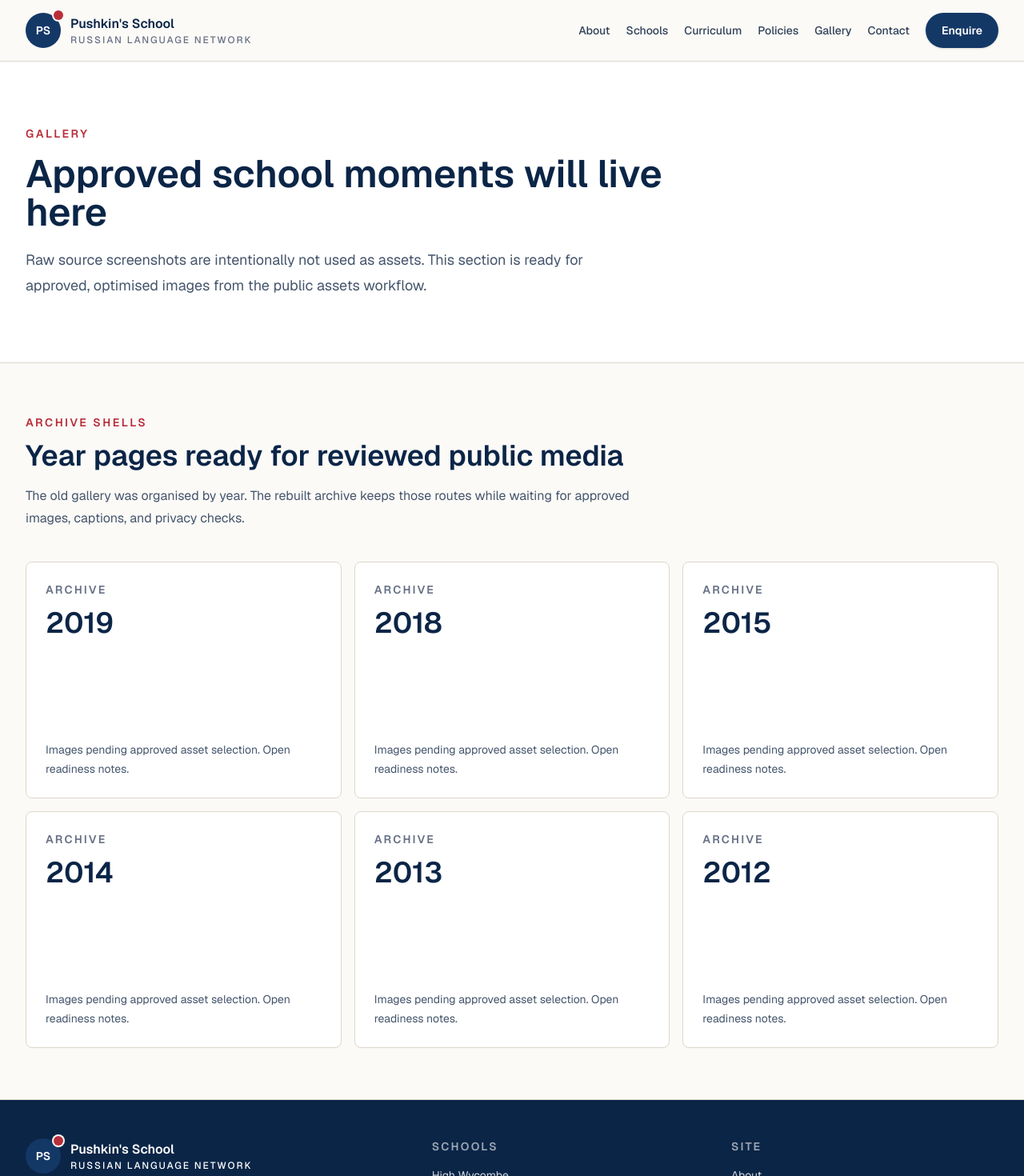
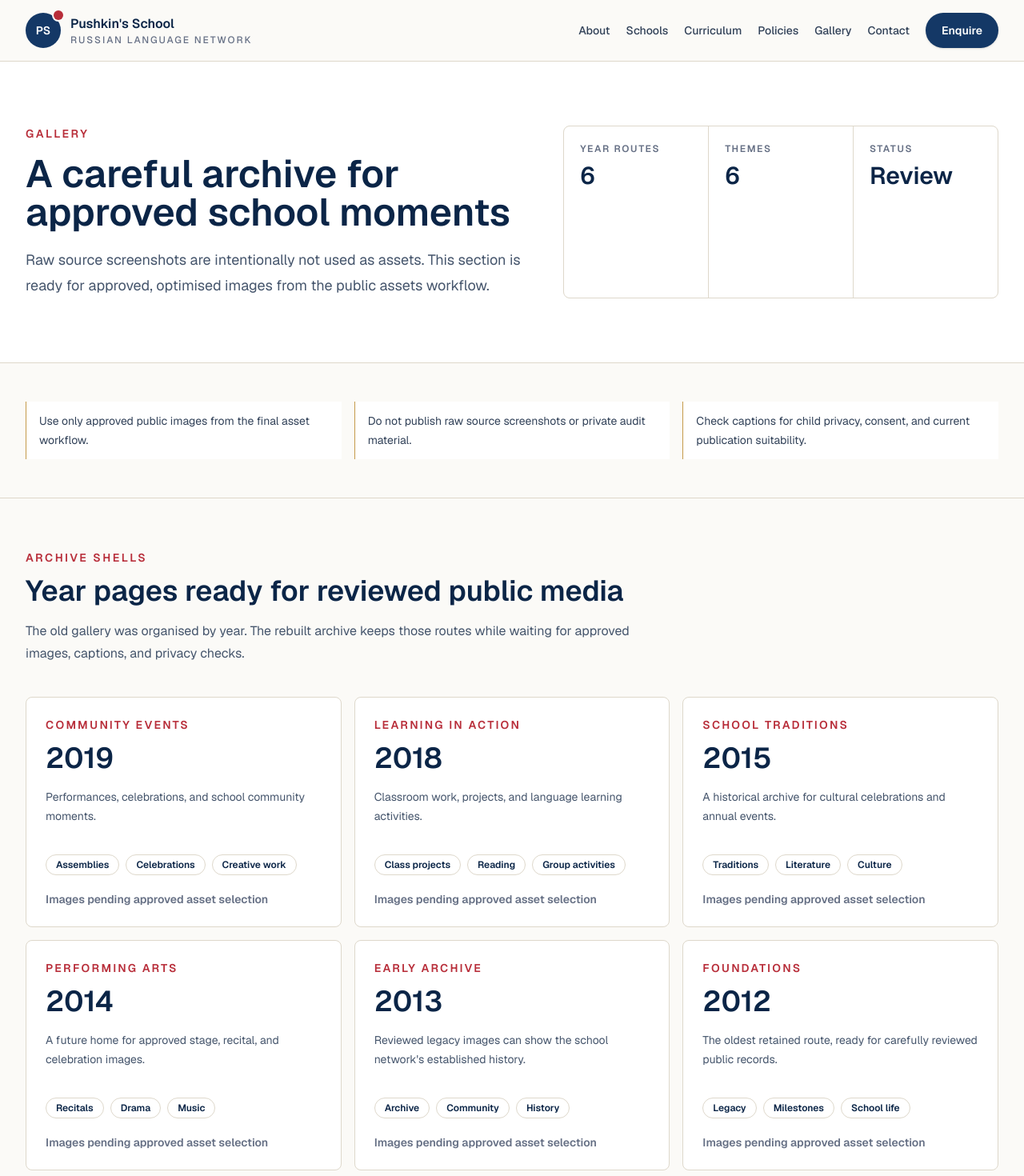
Before and after one commit to AntonV0/pushkins-russian-school, a Next.js app: page /gallery in a window 1280 px wide. Shown: the top 1470 px of the page at 80% size. Built offline with nearby package versions, Linux system fonts and the light colour scheme.

Commit message:
feat(content): polish gallery archive shells

```diff
--- a/src/app/gallery/[year]/page.tsx
+++ b/src/app/gallery/[year]/page.tsx
@@ -1,7 +1,11 @@
 import type { Metadata } from "next";
 import { notFound } from "next/navigation";
 import { ButtonLink } from "@/components/site/button-link";
-import { galleryArchives, getGalleryArchive } from "@/data/gallery";
+import {
+  galleryArchives,
+  galleryReadinessNotes,
+  getGalleryArchive,
+} from "@/data/gallery";
 
 type GalleryYearPageProps = {
   params: Promise<{ year: string }>;
@@ -49,7 +53,8 @@ export default async function GalleryYearPage({ params }: GalleryYearPageProps)
   return (
     <main>
       <section className="border-b border-border-soft bg-surface py-16 sm:py-20">
-        <div className="mx-auto max-w-7xl px-6 lg:px-8">
+        <div className="mx-auto grid max-w-7xl gap-10 px-6 lg:grid-cols-[1fr_0.78fr] lg:px-8">
+          <div>
             <p className="text-sm font-semibold uppercase tracking-[0.18em] text-brand-red">
               Gallery archive
             </p>
@@ -59,6 +64,25 @@ export default async function GalleryYearPage({ params }: GalleryYearPageProps)
             <p className="mt-5 max-w-3xl text-lg leading-8 text-slate-600">
               {archive.summary}
             </p>
+          </div>
+          <aside className="bg-surface-muted p-6 sm:p-8">
+            <p className="text-sm font-semibold uppercase tracking-[0.16em] text-brand-red">
+              {archive.theme}
+            </p>
+            <p className="mt-4 text-sm leading-6 text-slate-600">
+              {archive.tone}
+            </p>
+            <div className="mt-5 flex flex-wrap gap-2">
+              {archive.highlights.map((highlight) => (
+                <span
+                  key={highlight}
+                  className="rounded-full border border-border-soft bg-surface px-3 py-1 text-xs font-semibold text-brand-blue-strong"
+                >
+                  {highlight}
+                </span>
+              ))}
+            </div>
+          </aside>
         </div>
       </section>
 
@@ -70,9 +94,14 @@ export default async function GalleryYearPage({ params }: GalleryYearPageProps)
                 key={`${archive.year}-${index}`}
                 className="flex aspect-[4/3] items-end rounded-lg border border-dashed border-border-soft bg-surface-muted p-5 [background-image:linear-gradient(135deg,rgba(20,56,102,0.08)_25%,transparent_25%,transparent_50%,rgba(20,56,102,0.08)_50%,rgba(20,56,102,0.08)_75%,transparent_75%,transparent)] [background-size:28px_28px]"
               >
+                <div>
                   <p className="text-sm font-semibold text-brand-blue-strong">
                     Approved image slot {index + 1}
                   </p>
+                  <p className="mt-1 text-xs font-semibold uppercase tracking-[0.12em] text-muted">
+                    Caption pending
+                  </p>
+                </div>
               </div>
             ))}
           </div>
@@ -92,10 +121,28 @@ export default async function GalleryYearPage({ params }: GalleryYearPageProps)
                 </li>
               ))}
             </ul>
-            <ButtonLink href="/gallery" variant="secondary" className="mt-8">
+            <div className="mt-8 flex flex-col gap-3 sm:flex-row lg:flex-col">
+              <ButtonLink href="/gallery" variant="secondary">
                 Back to gallery
               </ButtonLink>
+              <span className="inline-flex items-center justify-center rounded-full border border-border-soft px-5 py-3 text-sm font-semibold text-muted">
+                Uploads pending review
+              </span>
+            </div>
           </aside>
+        </div>
+      </section>
+
+      <section className="border-t border-border-soft bg-surface py-12">
+        <div className="mx-auto grid max-w-7xl gap-4 px-6 md:grid-cols-3 lg:px-8">
+          {galleryReadinessNotes.map((note) => (
+            <div
+              key={note}
+              className="border-l border-brand-gold bg-background px-4 py-3 text-sm leading-6 text-slate-700"
+            >
+              {note}
+            </div>
+          ))}
         </div>
       </section>
     </main>
--- a/src/app/gallery/page.tsx
+++ b/src/app/gallery/page.tsx
@@ -1,7 +1,12 @@
 import type { Metadata } from "next";
 import Link from "next/link";
+import { MetricStrip } from "@/components/site/metric-strip";
 import { SectionIntro } from "@/components/site/section-intro";
-import { galleryArchives } from "@/data/gallery";
+import {
+  galleryArchives,
+  galleryReadinessNotes,
+  galleryThemes,
+} from "@/data/gallery";
 
 export const metadata: Metadata = {
   title: "Gallery",
@@ -22,18 +27,40 @@ export default function GalleryPage() {
   return (
     <main>
       <section className="border-b border-border-soft bg-surface py-16 sm:py-20">
-        <div className="mx-auto max-w-7xl px-6 lg:px-8">
+        <div className="mx-auto grid max-w-7xl gap-10 px-6 lg:grid-cols-[1fr_0.86fr] lg:px-8">
+          <div>
             <p className="text-sm font-semibold uppercase tracking-[0.18em] text-brand-red">
               Gallery
             </p>
             <h1 className="mt-4 max-w-4xl text-4xl font-semibold text-brand-blue-strong sm:text-5xl">
-            Approved school moments will live here
+              A careful archive for approved school moments
             </h1>
             <p className="mt-5 max-w-3xl text-lg leading-8 text-slate-600">
               Raw source screenshots are intentionally not used as assets. This
               section is ready for approved, optimised images from the public
               assets workflow.
             </p>
+          </div>
+          <MetricStrip
+            metrics={[
+              { label: "Year routes", value: galleryArchives.length },
+              { label: "Themes", value: galleryThemes.length },
+              { label: "Status", value: "Review" },
+            ]}
+          />
+        </div>
+      </section>
+
+      <section className="border-b border-border-soft bg-background py-12">
+        <div className="mx-auto grid max-w-7xl gap-4 px-6 md:grid-cols-3 lg:px-8">
+          {galleryReadinessNotes.map((note) => (
+            <div
+              key={note}
+              className="border-l border-brand-gold bg-surface px-4 py-3 text-sm leading-6 text-slate-700"
+            >
+              {note}
+            </div>
+          ))}
         </div>
       </section>
 
@@ -54,19 +81,34 @@ export default function GalleryPage() {
               <Link
                 key={archive.year}
                 href={`/gallery/${archive.year}`}
-                className="group flex aspect-[4/3] flex-col justify-between rounded-lg border border-border-soft bg-surface p-6 transition hover:-translate-y-0.5 hover:border-brand-red hover:shadow-md"
+                className="group flex min-h-72 flex-col justify-between rounded-lg border border-border-soft bg-surface p-6 transition hover:-translate-y-0.5 hover:border-brand-red hover:shadow-md"
               >
                 <div>
-                  <p className="text-sm font-semibold uppercase tracking-[0.16em] text-muted">
-                    Archive
+                  <p className="text-sm font-semibold uppercase tracking-[0.16em] text-brand-red">
+                    {archive.theme}
                   </p>
                   <h2 className="mt-3 text-4xl font-semibold text-brand-blue-strong">
                     {archive.year}
                   </h2>
+                  <p className="mt-4 text-sm leading-6 text-slate-600">
+                    {archive.tone}
+                  </p>
                 </div>
-                <p className="text-sm leading-6 text-slate-600">
-                  {archive.status}. Open readiness notes.
+                <div>
+                  <div className="mt-6 flex flex-wrap gap-2">
+                    {archive.highlights.map((highlight) => (
+                      <span
+                        key={highlight}
+                        className="rounded-full border border-border-soft px-3 py-1 text-xs font-semibold text-brand-blue-strong"
+                      >
+                        {highlight}
+                      </span>
+                    ))}
+                  </div>
+                  <p className="mt-5 text-sm font-semibold text-muted">
+                    {archive.status}
                   </p>
+                </div>
               </Link>
             ))}
           </div>
--- a/src/data/gallery.ts
+++ b/src/data/gallery.ts
@@ -3,28 +3,75 @@ export type GalleryArchive = {
   title: string;
   summary: string;
   status: string;
+  theme: string;
+  tone: string;
+  highlights: string[];
   expectedContent: string[];
 };
 
+export const galleryReadinessNotes = [
+  "Use only approved public images from the final asset workflow.",
+  "Do not publish raw source screenshots or private audit material.",
+  "Check captions for child privacy, consent, and current publication suitability.",
+];
+
 export const galleryArchives: GalleryArchive[] = [
-  "2019",
-  "2018",
-  "2015",
-  "2014",
-  "2013",
-  "2012",
-].map((year) => ({
-  year,
-  title: `${year} archive`,
+  {
+    year: "2019",
+    title: "2019 archive",
+    theme: "Community events",
+    tone: "Performances, celebrations, and school community moments.",
+    highlights: ["Assemblies", "Celebrations", "Creative work"],
+  },
+  {
+    year: "2018",
+    title: "2018 archive",
+    theme: "Learning in action",
+    tone: "Classroom work, projects, and language learning activities.",
+    highlights: ["Class projects", "Reading", "Group activities"],
+  },
+  {
+    year: "2015",
+    title: "2015 archive",
+    theme: "School traditions",
+    tone: "A historical archive for cultural celebrations and annual events.",
+    highlights: ["Traditions", "Literature", "Culture"],
+  },
+  {
+    year: "2014",
+    title: "2014 archive",
+    theme: "Performing arts",
+    tone: "A future home for approved stage, recital, and celebration images.",
+    highlights: ["Recitals", "Drama", "Music"],
+  },
+  {
+    year: "2013",
+    title: "2013 archive",
+    theme: "Early archive",
+    tone: "Reviewed legacy images can show the school network's established history.",
+    highlights: ["Archive", "Community", "History"],
+  },
+  {
+    year: "2012",
+    title: "2012 archive",
+    theme: "Foundations",
+    tone: "The oldest retained route, ready for carefully reviewed public records.",
+    highlights: ["Legacy", "Milestones", "School life"],
+  },
+].map((archive) => ({
+  ...archive,
   summary:
     "This archive is reserved for reviewed, approved public images from the old site and school records.",
   status: "Images pending approved asset selection",
   expectedContent: [
-    "Optimised public images only",
-    "No raw source screenshots",
-    "Captions checked for privacy and consent",
+    ...galleryReadinessNotes,
+    "Optimise file size, alt text, and image dimensions before publishing.",
   ],
 }));
+
+export const galleryThemes = Array.from(
+  new Set(galleryArchives.map((archive) => archive.theme)),
+);
 
 export function getGalleryArchive(year: string) {
   return galleryArchives.find((archive) => archive.year === year);
```
Lines whose indentation alone changed are shown as unchanged.
